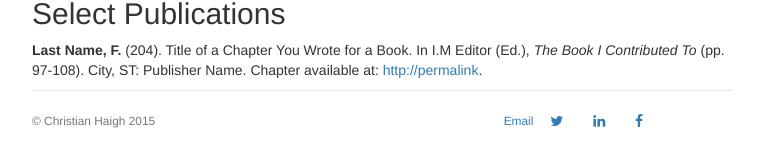
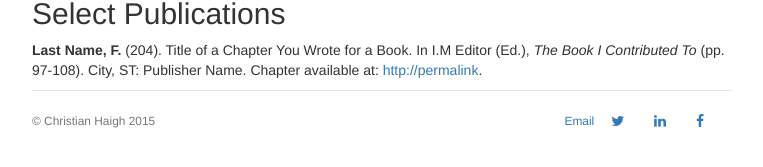
Before and after one commit to christianhaigh/christianhaigh.github.io, a Jekyll site: the page built from cv/index.html, in a window 1280 px wide. Shown: the part 389-556 px from the top of the page, without its empty margins (258-1021 px from the left). Built offline with Jekyll 4.4.1, drawn with Linux system fonts in a browser that asks for light colours.

Commit message:
Update default.html
moved icons in footer to end

```diff
--- a/_layouts/default.html
+++ b/_layouts/default.html
@@ -25,7 +25,7 @@
 
  <div class="footer">
 	<div class="row">
-	  	<div class="col-sm-8">
+	  	<div class="col-sm-9">
 			<p><small>&copy; Christian Haigh 2015</small></p>
 		</div>
 	  	<a href="mailto:chaigh@college.harvard.edu"><small>Email</small></a>
```
